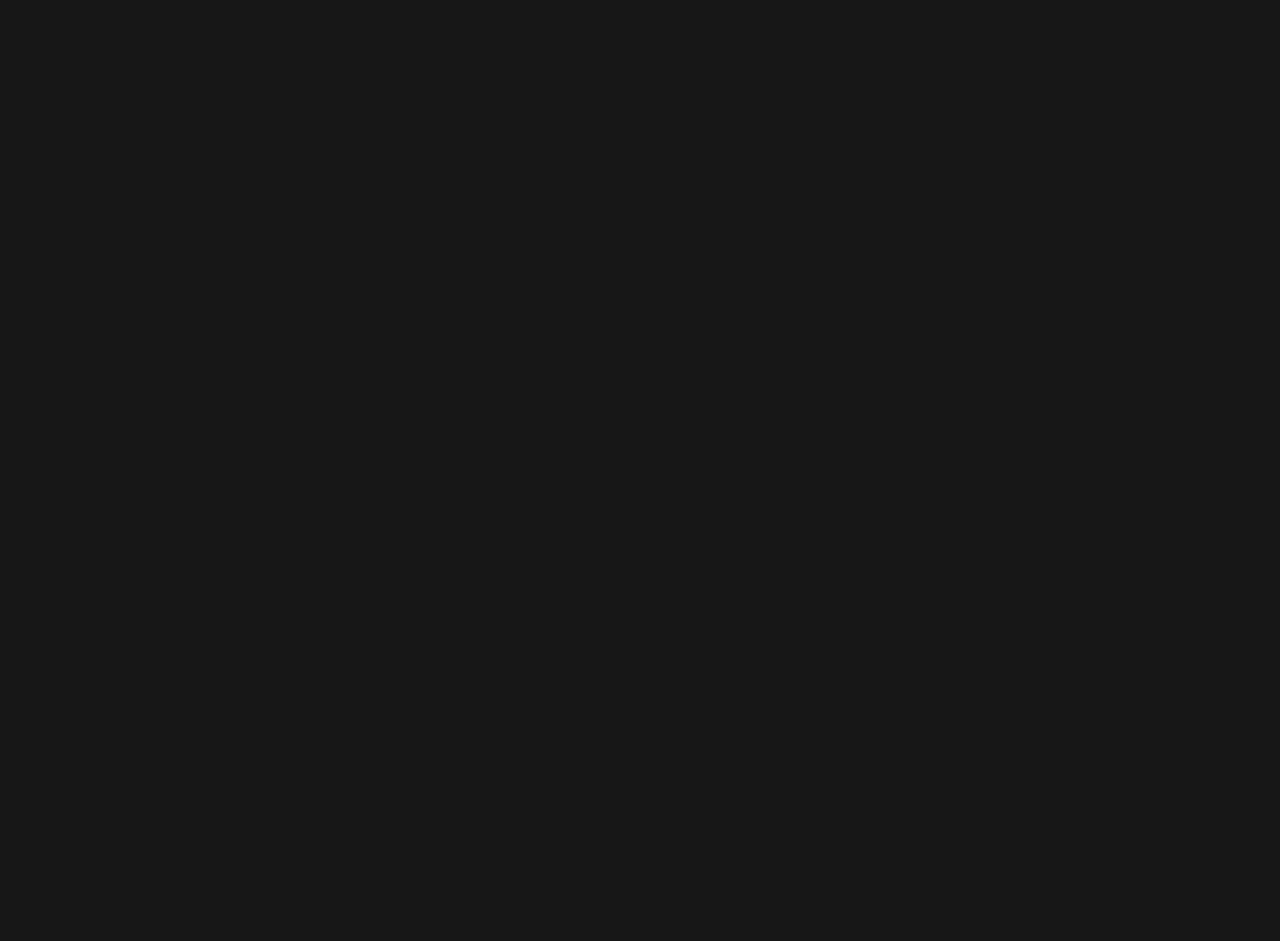
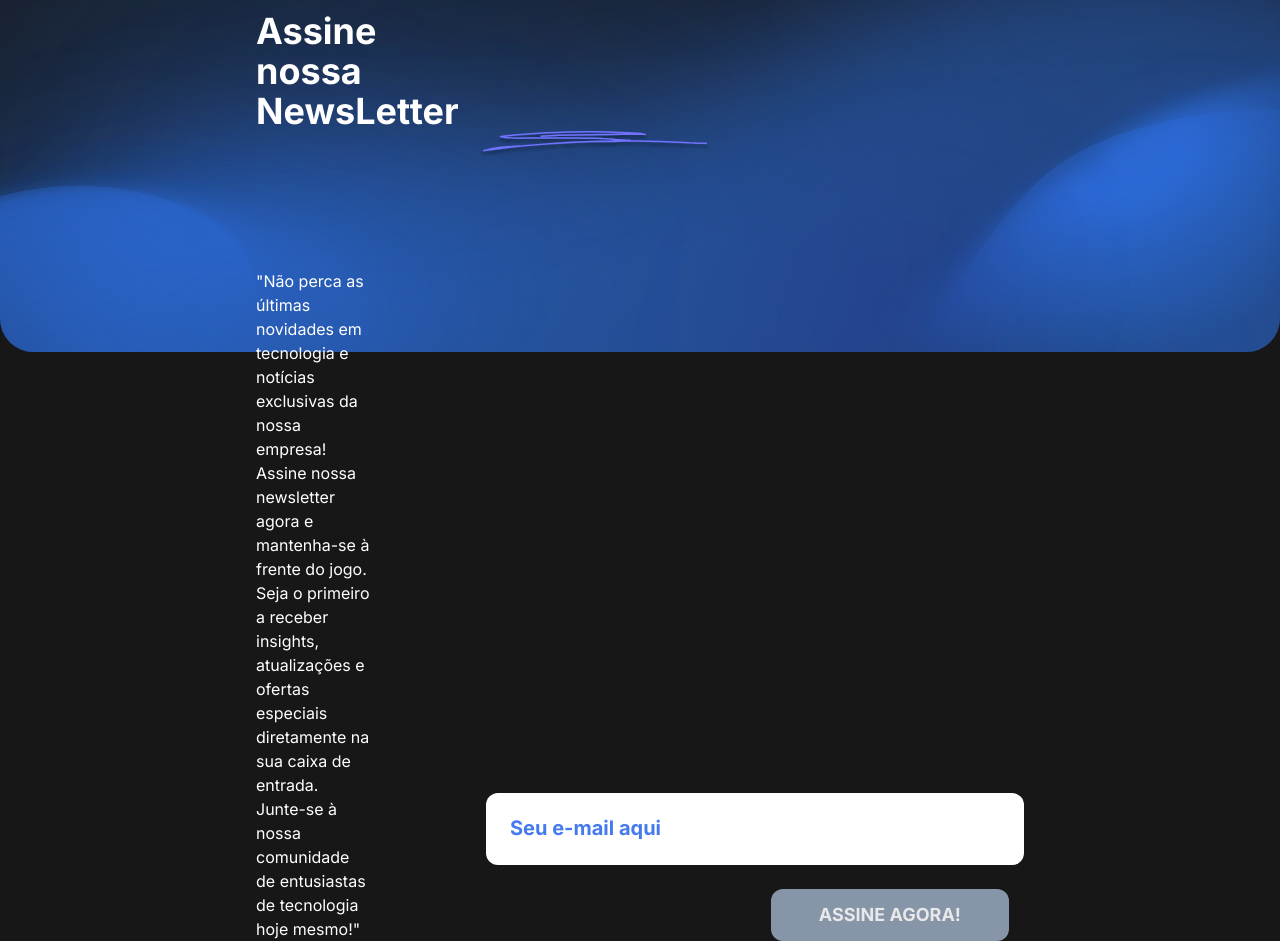
Before and after one commit to ViniciusOliver-stack/symplus-page, a Next.js app: page / in a window 1280 px wide. Shown: the part 1720-2661 px from the top of the page. Before the commit the page ends 1635 px from the top, so only its background shows below. Built offline with nearby package versions, Linux system fonts and the light colour scheme.

Commit message:
:sparkles: feat: add a NewsLatter

```diff
--- a/app/page.tsx
+++ b/app/page.tsx
@@ -1,14 +1,16 @@
-"use client"
+"use client";
 
-import { Header } from "@/components/header"
-import { Navbar } from "@/components/navbar"
-import { TabsProducts } from "@/components/tabsProducts"
+import { Header } from "@/components/header";
+import { Navbar } from "@/components/navbar";
+import { Newsletter } from "@/components/newsletter";
+import { TabsProducts } from "@/components/tabsProducts";
 
 export default function Home() {
   return (
     <div className="overflow-x-hidden">
       <Navbar />
       <Header />
+      <Newsletter />
     </div>
-  )
+  );
 }
--- a/components/newsletter/index.tsx
+++ b/components/newsletter/index.tsx
@@ -1,3 +1,41 @@
+import Image from "next/image";
 export function Newsletter() {
-  return <div>olá Newsletter!</div>;
+  return (
+    <div className="flex justify-around px-64">
+      <div className="pt-24">
+        <h1 className="text-4xl font-bold">Assine nossa NewsLetter</h1>
+        <Image
+          className=" ml-56"
+          src="/Underline-newsletter.svg"
+          alt=""
+          width={300}
+          height={30}
+        />
+        <p className="text-base w-1/2 pt-28">
+          "Não perca as últimas novidades em tecnologia e notícias exclusivas da
+          nossa empresa! Assine nossa newsletter agora e mantenha-se à frente do
+          jogo. Seja o primeiro a receber insights, atualizações e ofertas
+          especiais diretamente na sua caixa de entrada. Junte-se à nossa
+          comunidade de entusiastas de tecnologia hoje mesmo!"
+        </p>
+      </div>
+      <div className="place-content-end">
+        <input
+          className="text-black p-1 pl-4 rounded-xl bg-white mt-60 px-72 py-6 placeholder-blue-600 placeholder-opacity-85 placeholder:text-xl placeholder:font-bold placeholder:pl-2"
+          type="text"
+          placeholder="Seu e-mail aqui"
+        />
+        <button className=" bg-slate-400 px-12 py-3 mt-6 ml-[17.8rem] opacity-90 rounded-xl font-bold text-white text-lg">
+          ASSINE AGORA!
+        </button>
+      </div>
+      <Image
+        src="/background-newsletter.svg"
+        alt=""
+        width={1620}
+        height={450}
+        className="-z-50 absolute"
+      />
+    </div>
+  );
 }
```
Also changed, not shown: public/Underline-newsletter.svg (added), public/background-newsletter.svg (added).
